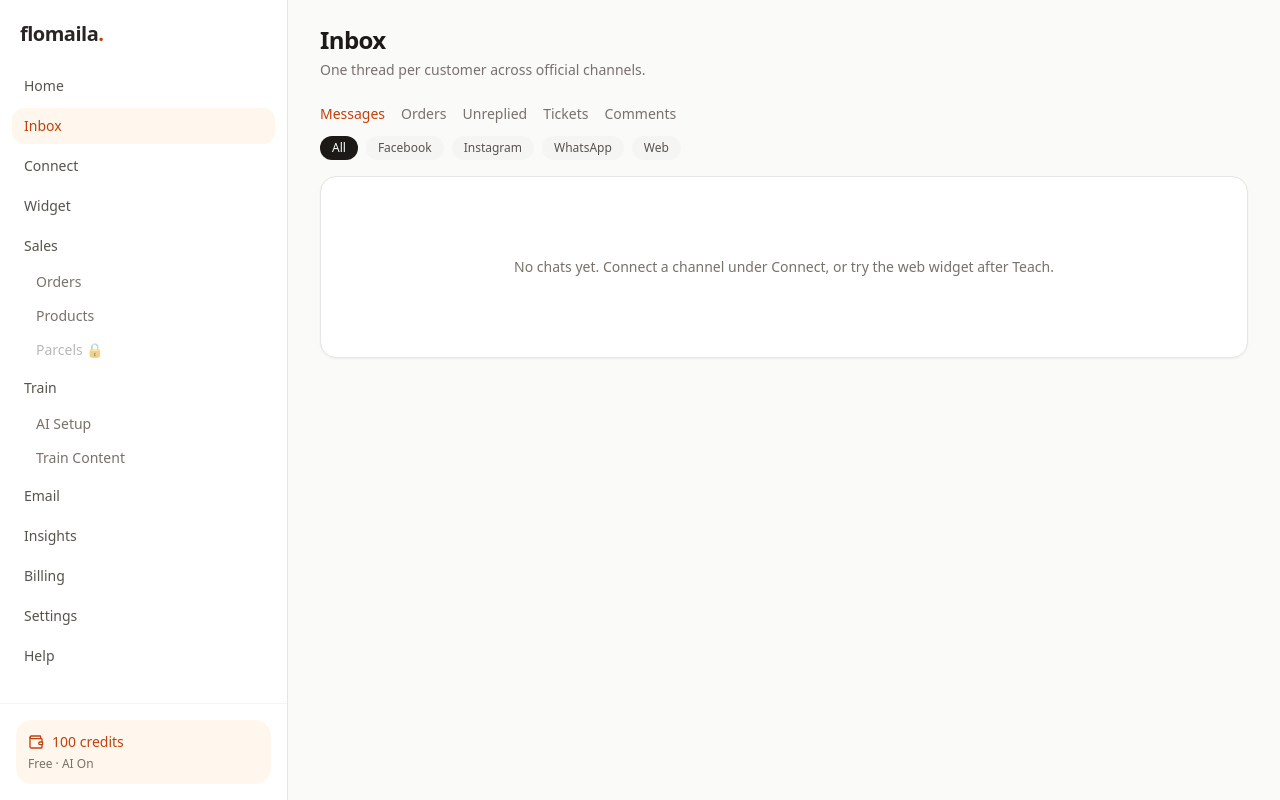
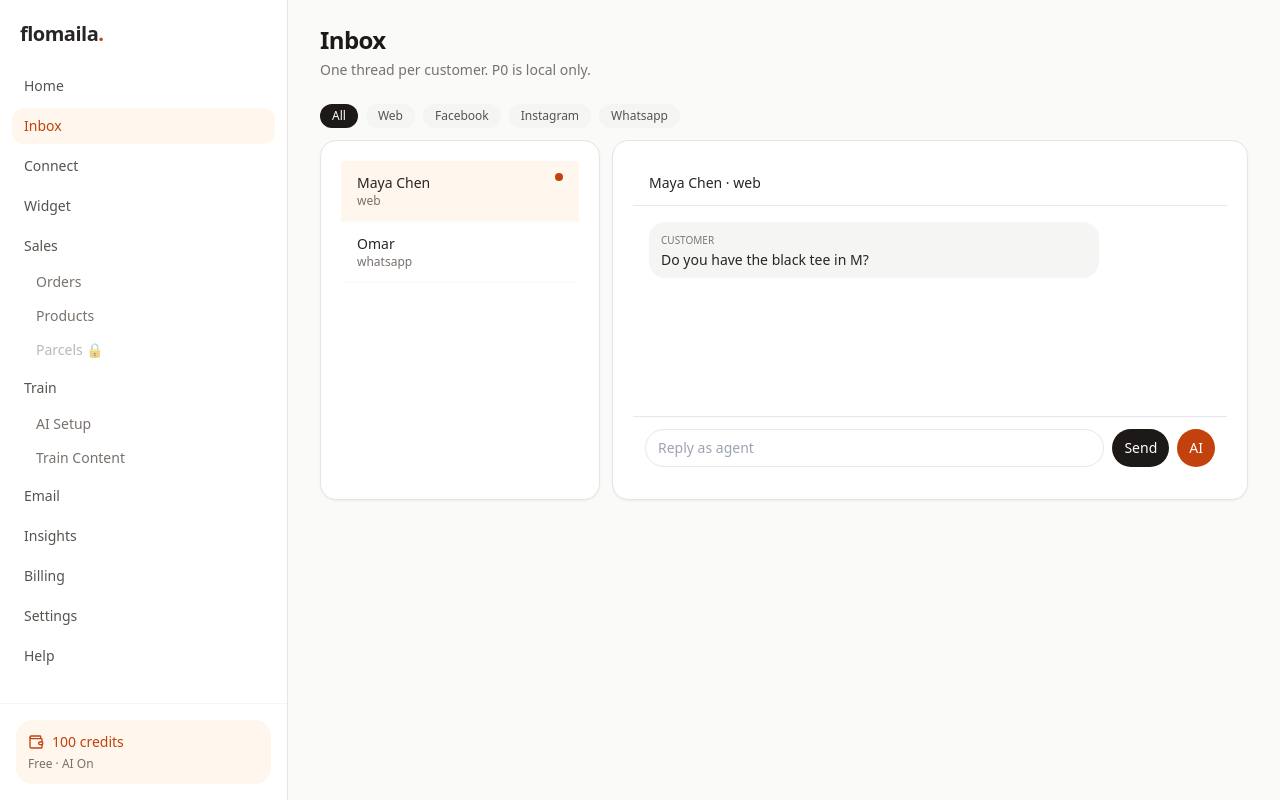
Before and after one commit to hasdit/flomaila-web, a Next.js app: page /inbox in a window 1280 px wide. Built offline with nearby package versions, Linux system fonts and the light colour scheme.

Commit message:
feat(inbox): local threads, agent reply, AI suggest

```diff
--- a/app/inbox/page.tsx
+++ b/app/inbox/page.tsx
@@ -1,25 +1,54 @@
+"use client";
+import { useEffect, useState } from "react";
 import { Card, PageHeader } from "@/components/app-shell";
-
-const tabs = ["Messages", "Orders", "Unreplied", "Tickets", "Comments"];
-const channels = ["All", "Facebook", "Instagram", "WhatsApp", "Web"];
-
+import { loadProducts } from "@/lib/catalog";
+import { loadThreads, markRead, replyToThread, type Channel, type Thread } from "@/lib/inbox";
+const filters: ("all" | Channel)[] = ["all", "web", "facebook", "instagram", "whatsapp"];
 export default function InboxPage() {
+  const [threads, setThreads] = useState<Thread[]>([]);
+  const [active, setActive] = useState("");
+  const [filter, setFilter] = useState<(typeof filters)[number]>("all");
+  const [input, setInput] = useState("");
+  useEffect(() => { const list = loadThreads(); setThreads(list); setActive(list[0]?.id || ""); }, []);
+  const visible = threads.filter((t) => filter === "all" || t.channel === filter);
+  const thread = threads.find((t) => t.id === active);
+  async function send(as: "agent" | "ai") {
+    const text = input.trim();
+    if (!thread || !text) return;
+    setInput("");
+    if (as === "agent") { setThreads(replyToThread(thread.id, "agent", text)); return; }
+    const products = loadProducts();
+    const res = await fetch("/api/chat", { method: "POST", headers: { "Content-Type": "application/json" }, body: JSON.stringify({ message: thread.messages.at(-1)?.text || text, products, taught: [text] }) });
+    const data = (await res.json()) as { text?: string };
+    setThreads(replyToThread(thread.id, "ai", data.text || text));
+  }
   return (
     <>
-      <PageHeader title="Inbox" desc="One thread per customer across official channels." />
-      <div className="mb-3 flex gap-4 overflow-x-auto text-sm">
-        {tabs.map((t, i) => (
-          <span key={t} className={i === 0 ? "font-medium text-brand" : "text-stone-500"}>{t}</span>
-        ))}
+      <PageHeader title="Inbox" desc="One thread per customer. P0 is local only." />
+      <div className="mb-3 flex gap-2 overflow-x-auto text-xs">{filters.map((c) => <button key={c} type="button" onClick={() => setFilter(c)} className={`rounded-full px-3 py-1 capitalize ${filter === c ? "bg-stone-900 text-white" : "bg-stone-100 text-stone-600"}`}>{c}</button>)}</div>
+      <div className="grid gap-3 lg:grid-cols-[280px_1fr]">
+        <Card className="p-0">{visible.map((t) => (
+          <button key={t.id} type="button" onClick={() => { setActive(t.id); setThreads(markRead(t.id)); }} className={`block w-full border-b border-stone-50 px-4 py-3 text-left ${t.id === active ? "bg-brand-tint" : ""}`}>
+            <div className="flex justify-between text-sm"><span className="font-medium">{t.name}</span>{t.unread ? <span className="h-2 w-2 rounded-full bg-brand" /> : null}</div>
+            <p className="truncate text-xs text-stone-500">{t.channel}</p>
+          </button>
+        ))}</Card>
+        <Card className="flex min-h-[360px] flex-col p-0">
+          {!thread ? <p className="p-8 text-center text-sm text-stone-500">Pick a thread.</p> : (
+            <>
+              <div className="border-b px-4 py-3 text-sm font-medium">{thread.name} · {thread.channel}</div>
+              <div className="flex-1 space-y-2 overflow-y-auto p-4">{thread.messages.map((m) => (
+                <div key={m.id} className={`max-w-[80%] rounded-2xl px-3 py-2 text-sm ${m.from === "customer" ? "bg-stone-100" : m.from === "ai" ? "ml-auto bg-brand-tint" : "ml-auto bg-stone-900 text-white"}`}><p className="text-[10px] uppercase opacity-60">{m.from}</p>{m.text}</div>
+              ))}</div>
+              <div className="flex gap-2 border-t p-3">
+                <input value={input} onChange={(e) => setInput(e.target.value)} onKeyDown={(e) => e.key === "Enter" && send("agent")} className="flex-1 rounded-full border px-3 py-2 text-sm" placeholder="Reply as agent" />
+                <button type="button" onClick={() => send("agent")} className="rounded-full bg-stone-900 px-3 py-2 text-sm text-white">Send</button>
+                <button type="button" onClick={() => send("ai")} className="rounded-full bg-brand px-3 py-2 text-sm text-white">AI</button>
+              </div>
+            </>
+          )}
+        </Card>
       </div>
-      <div className="mb-4 flex gap-2 text-xs">
-        {channels.map((c, i) => (
-          <span key={c} className={`rounded-full px-3 py-1 ${i === 0 ? "bg-stone-900 text-white" : "bg-stone-100 text-stone-600"}`}>{c}</span>
-        ))}
-      </div>
-      <Card className="py-20 text-center text-sm text-stone-500">
-        No chats yet. Connect a channel under Connect, or try the web widget after Teach.
-      </Card>
     </>
   );
 }
--- /dev/null
+++ b/lib/inbox.ts
@@ -0,0 +1,32 @@
+export type Channel = "web" | "facebook" | "instagram" | "whatsapp";
+export type ThreadMsg = { id: string; at: string; from: "customer" | "ai" | "agent"; text: string };
+export type Thread = { id: string; name: string; channel: Channel; lastAt: string; unread: boolean; messages: ThreadMsg[] };
+const KEY = "flomaila.inbox.v1";
+const seed: Thread[] = [
+  { id: "t1", name: "Maya Chen", channel: "web", lastAt: new Date().toISOString(), unread: true, messages: [{ id: "m1", at: new Date().toISOString(), from: "customer", text: "Do you have the black tee in M?" }] },
+  { id: "t2", name: "Omar", channel: "whatsapp", lastAt: new Date(Date.now() - 3600000).toISOString(), unread: false, messages: [{ id: "m2", at: new Date(Date.now() - 3600000).toISOString(), from: "customer", text: "Where is my order?" }, { id: "m3", at: new Date(Date.now() - 3500000).toISOString(), from: "ai", text: "I can look that up once an order id is on the thread." }] },
+];
+export function loadThreads(): Thread[] {
+  if (typeof window === "undefined") return [];
+  try {
+    const raw = localStorage.getItem(KEY);
+    if (!raw) { localStorage.setItem(KEY, JSON.stringify(seed)); return seed; }
+    const parsed = JSON.parse(raw) as Thread[];
+    return Array.isArray(parsed) && parsed.length ? parsed : seed;
+  } catch { return seed; }
+}
+export function saveThreads(items: Thread[]) { localStorage.setItem(KEY, JSON.stringify(items)); }
+export function replyToThread(id: string, from: ThreadMsg["from"], text: string) {
+  const next = loadThreads().map((t) => {
+    if (t.id !== id) return t;
+    const msg: ThreadMsg = { id: crypto.randomUUID(), at: new Date().toISOString(), from, text };
+    return { ...t, unread: from === "customer", lastAt: msg.at, messages: [...t.messages, msg] };
+  });
+  saveThreads(next);
+  return next;
+}
+export function markRead(id: string) {
+  const next = loadThreads().map((t) => (t.id === id ? { ...t, unread: false } : t));
+  saveThreads(next);
+  return next;
+}
```
